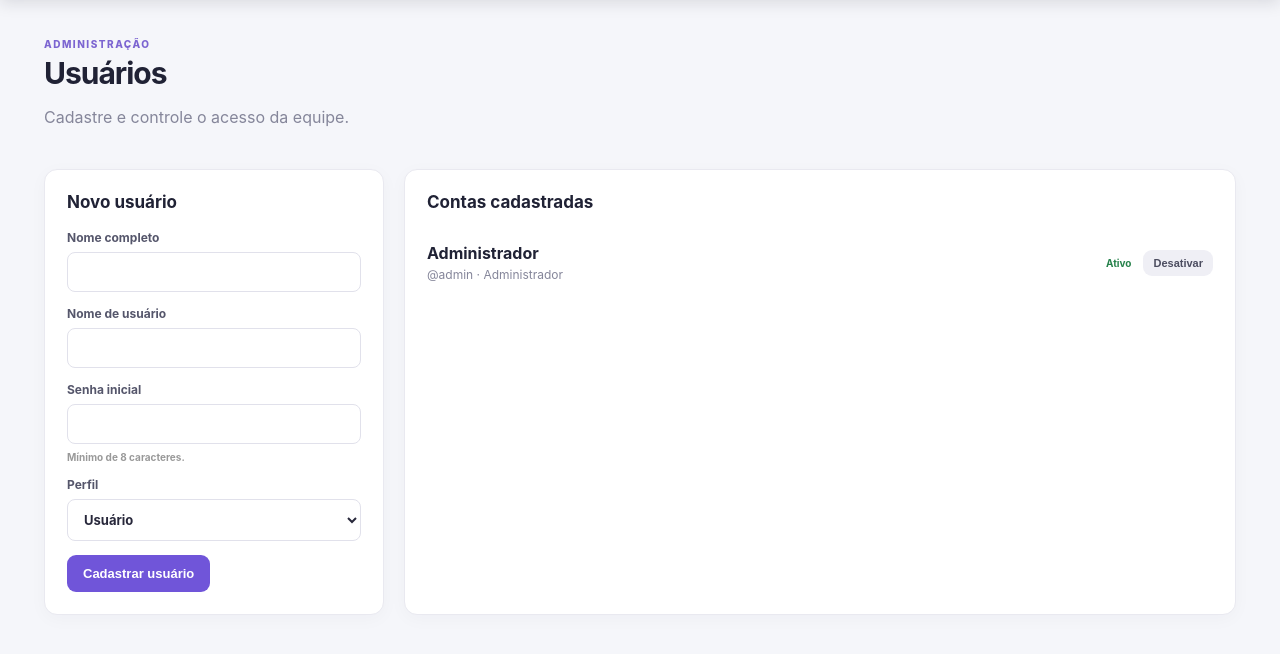
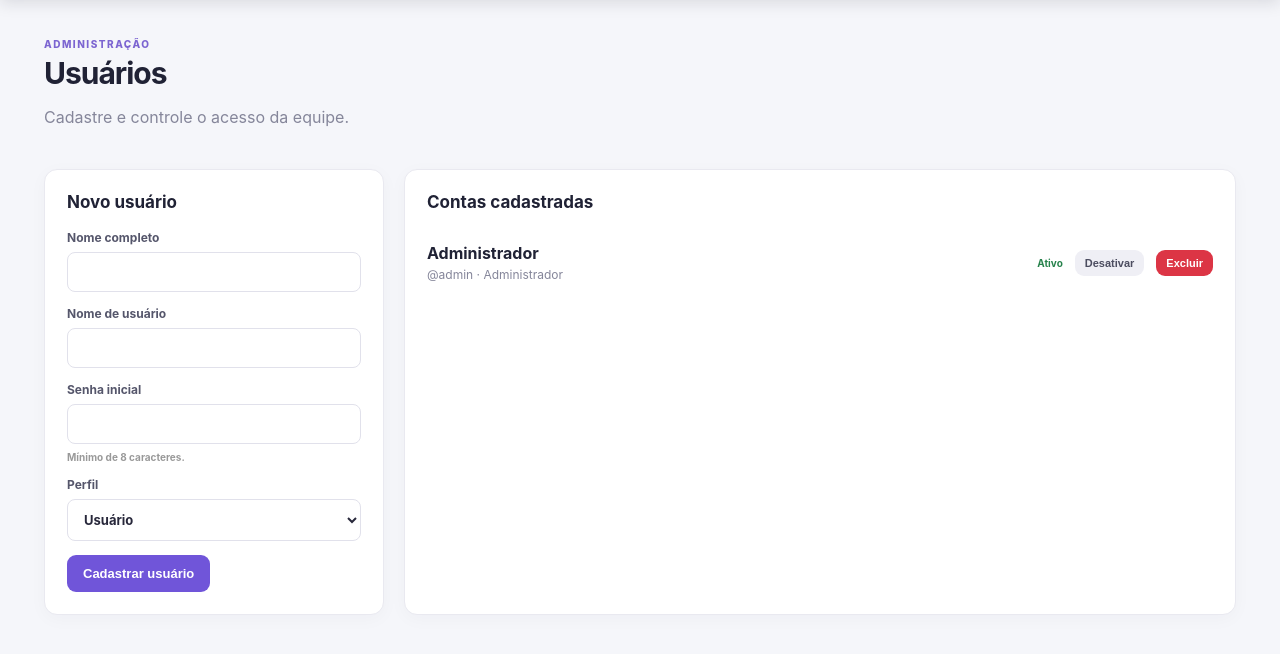
Before and after one commit to Adrian-LucasDK/Gerenciador-tarefas-kanban, a Flask app: template templates/users.html in a window 1280 px wide. Shown: the part 68-722 px from the top of the page. Run offline with Flask 3, Linux system fonts and the light colour scheme; the template is opened without the code that fills it: values that come from a table or form of the project are taken from there, others are empty.

Commit message:
Atualização

```diff
--- a/app.py
+++ b/app.py
@@ -233,6 +233,41 @@ def toggle_user(user_id):
     return redirect(url_for("manage_users"))
 
 
+@app.route("/admin/users/<int:user_id>/delete", methods=["POST"])
+@admin_required
+def delete_user(user_id):
+    user = db.get_or_404(User, user_id)
+
+    # Impede que o administrador exclua a própria conta.
+    if user.id == current_user.id:
+        flash("Você não pode excluir sua própria conta.", "error")
+        return redirect(url_for("manage_users"))
+
+    try:
+        # Remove as tarefas criadas pelo usuário excluído.
+        Task.query.filter_by(creator_id=user.id).delete(
+            synchronize_session=False
+        )
+
+        # Mantém as tarefas de outras pessoas, mas remove a atribuição.
+        Task.query.filter_by(assignee_id=user.id).update(
+            {"assignee_id": None},
+            synchronize_session=False
+        )
+
+        # Exclui definitivamente o usuário.
+        db.session.delete(user)
+        db.session.commit()
+
+        flash("Usuário excluído definitivamente.", "success")
+
+    except Exception:
+        db.session.rollback()
+        flash("Não foi possível excluir o usuário.", "error")
+
+    return redirect(url_for("manage_users"))
+
+
 @app.errorhandler(403)
 def forbidden(_):
     return render_template("error.html", code=403, message="Você não tem permissão para acessar este recurso."), 403
--- a/templates/users.html
+++ b/templates/users.html
@@ -1,27 +1,118 @@
+
 {% extends "base.html" %}
+
 {% block title %}Usuários | QuadroLocal{% endblock %}
+
 {% block content %}
-<div class="page-heading"><div><p class="eyebrow">ADMINISTRAÇÃO</p><h1>Usuários</h1><p class="muted">Cadastre e controle o acesso da equipe.</p></div></div>
+
+<div class="page-heading">
+    <div>
+        <p class="eyebrow">ADMINISTRAÇÃO</p>
+        <h1>Usuários</h1>
+        <p class="muted">Cadastre e controle o acesso da equipe.</p>
+    </div>
+</div>
+
 <div class="admin-grid">
+
+    <!-- Formulário de cadastro -->
     <form class="panel" method="post">
         <h2>Novo usuário</h2>
-    <label>Nome completo<input name="full_name" required maxlength="100"></label>
-    <label>Nome de usuário<input name="username" required maxlength="40"></label>
-    <label>Senha inicial<input type="password" name="password" required minlength="8"><small>Mínimo de 8 caracteres.</small></label>
-    <label>Perfil<select name="role"><option value="user">Usuário</option><option value="admin">Administrador</option></select></label>
+
+        <label>
+            Nome completo
+            <input name="full_name" required maxlength="100">
+        </label>
+
+        <label>
+            Nome de usuário
+            <input name="username" required maxlength="40">
+        </label>
+
+        <label>
+            Senha inicial
+            <input type="password" name="password" required minlength="8">
+            <small>Mínimo de 8 caracteres.</small>
+        </label>
+
+        <label>
+            Perfil
+            <select name="role">
+                <option value="user">Usuário</option>
+                <option value="admin">Administrador</option>
+            </select>
+        </label>
+
         <button class="btn primary">Cadastrar usuário</button>
     </form>
+
+    <!-- Lista de usuários -->
     <section class="panel">
         <h2>Contas cadastradas</h2>
+
         <div class="user-list">
+
             {% for user in users %}
-      <div class="user-row"><div><strong>{{ user.full_name }}</strong><p class="muted small">@{{ user.username }} · {{ 'Administrador' if user.role == 'admin' else 'Usuário' }}</p></div>
-      <div class="user-actions"><span class="state {{ 'enabled' if user.active else 'disabled' }}">{{ 'Ativo' if user.active else 'Desativado' }}</span>
+
+            <div class="user-row">
+
+                <div>
+                    <strong>{{ user.full_name }}</strong>
+
+                    <p class="muted small">
+                        @{{ user.username }} ·
+                        {{ 'Administrador' if user.role == 'admin' else 'Usuário' }}
+                    </p>
+                </div>
+
+                <div class="user-actions">
+
+                    <span class="state {{ 'enabled' if user.active else 'disabled' }}">
+                        {{ 'Ativo' if user.active else 'Desativado' }}
+                    </span>
+
                     {% if user.id != current_user.id %}
-      <form method="post" action="{{ url_for('toggle_user', user_id=user.id) }}"><button class="btn small-btn secondary">{{ 'Desativar' if user.active else 'Ativar' }}</button></form>
-      {% endif %}</div></div>
+
+                    <!-- Ativar ou desativar -->
+                    <form method="post"
+                          action="{{ url_for('toggle_user', user_id=user.id) }}">
+
+                        <button class="btn small-btn secondary">
+                            {{ 'Desativar' if user.active else 'Ativar' }}
+                        </button>
+
+                    </form>
+
+                    <!-- Excluir definitivamente -->
+                    <form method="post"
+                          action="{{ url_for('delete_user', user_id=user.id) }}"
+                          onsubmit="return confirm('Tem certeza de que deseja excluir definitivamente este usuário? As tarefas criadas por ele também serão excluídas. Esta ação não poderá ser desfeita.');">
+
+                        <button type="submit"
+                                class="btn small-btn"
+                                style="background-color: #dc3545; color: white;">
+
+                            Excluir
+
+                        </button>
+
+                    </form>
+
+                    {% endif %}
+
+                </div>
+
+            </div>
+
+            {% else %}
+
+            <p class="muted">Nenhum usuário cadastrado.</p>
+
             {% endfor %}
+
         </div>
     </section>
+
 </div>
+
 {% endblock %}
```
Also changed, not shown: kanban.db. Lines whose indentation alone changed are shown as unchanged.
